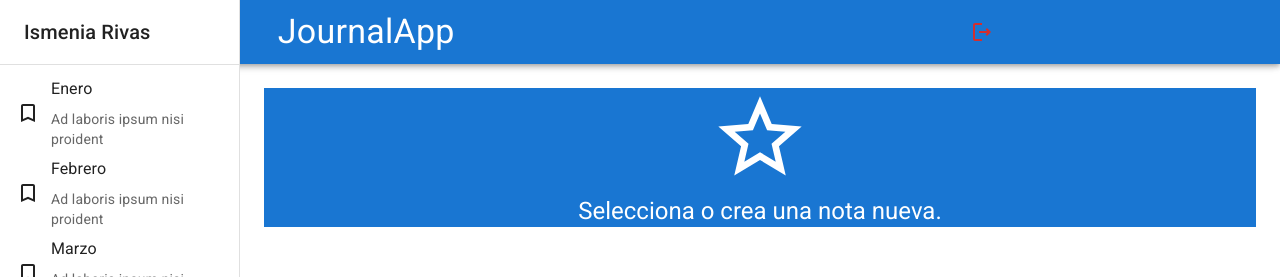
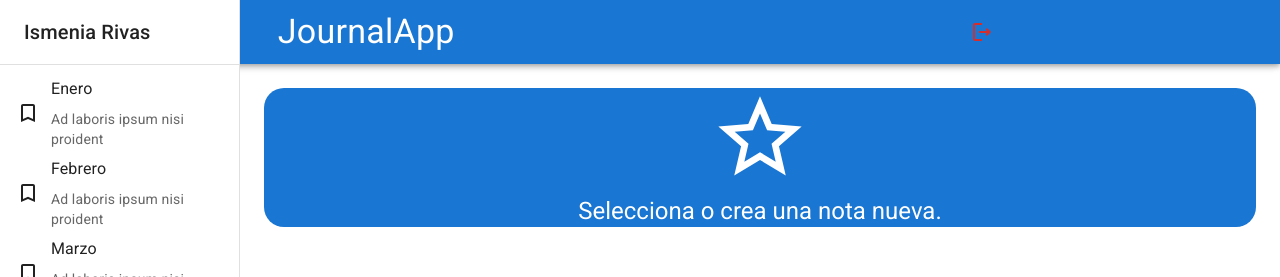
Before and after one commit to issyrivas17/Journal-app-vite, a React (Vite) app: page / in a window 1280 px wide. Shown: the top 277 px of the page. Built offline with nearby package versions, Linux system fonts and the light colour scheme.

Commit message:
Se le aplico un borderRadius al nothingSelect

```diff
--- a/src/auth/views/NothingSelect.jsx
+++ b/src/auth/views/NothingSelect.jsx
@@ -10,7 +10,7 @@ export const NothingSelect = () => {
     direction = "column"
     alignItems = "center"
     justifyContent="center"
-    sx= {{ minHeight: 'calc (100vh -110px)', backgroundColor:'primary.main'}}
+    sx= {{ minHeight: 'calc (100vh -110px)', backgroundColor:'primary.main',borderRadius:5}}
    >
    <Grid item xs={12}>
     <StarOutline sx={{fontSize: 100, color: 'white'}}/>
```
